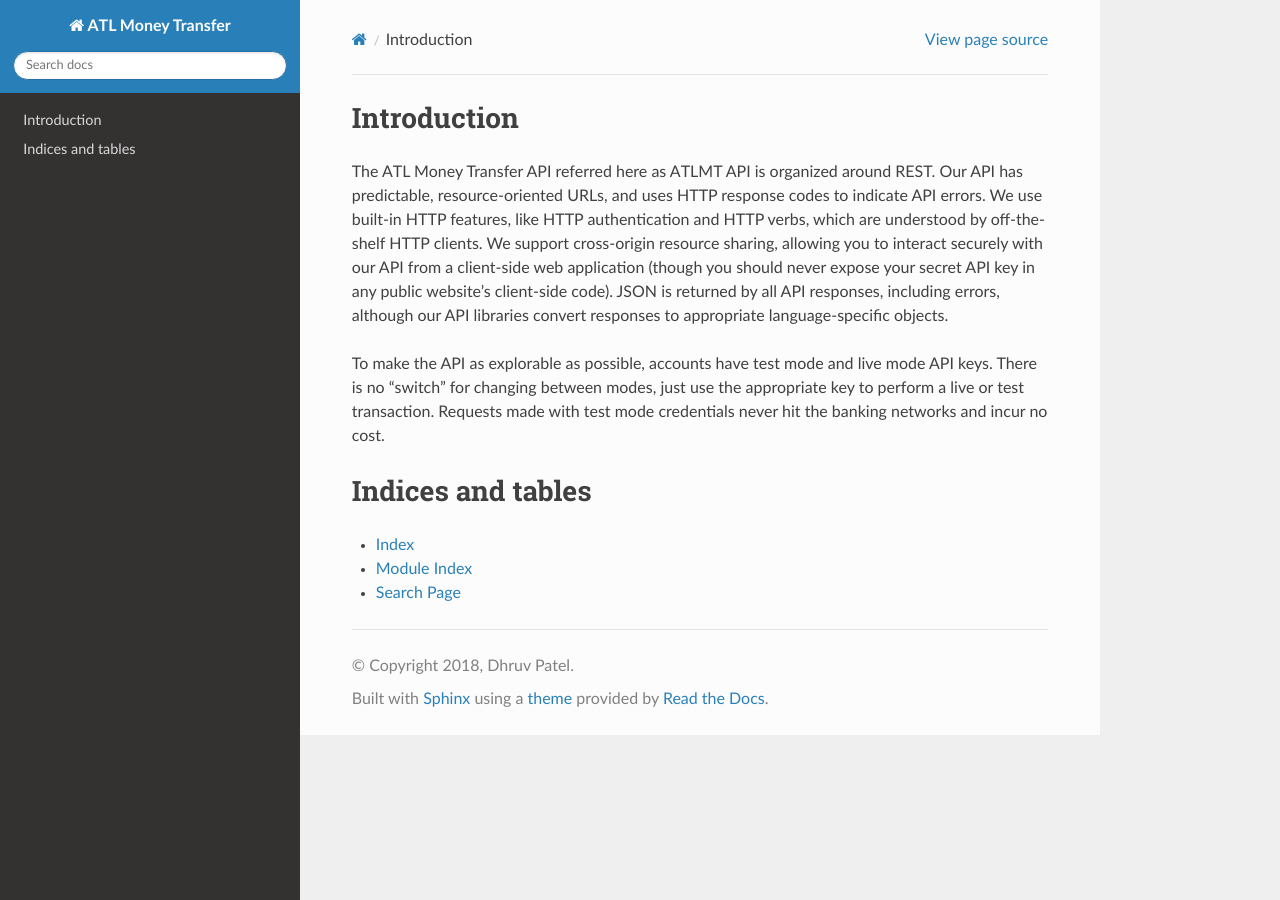
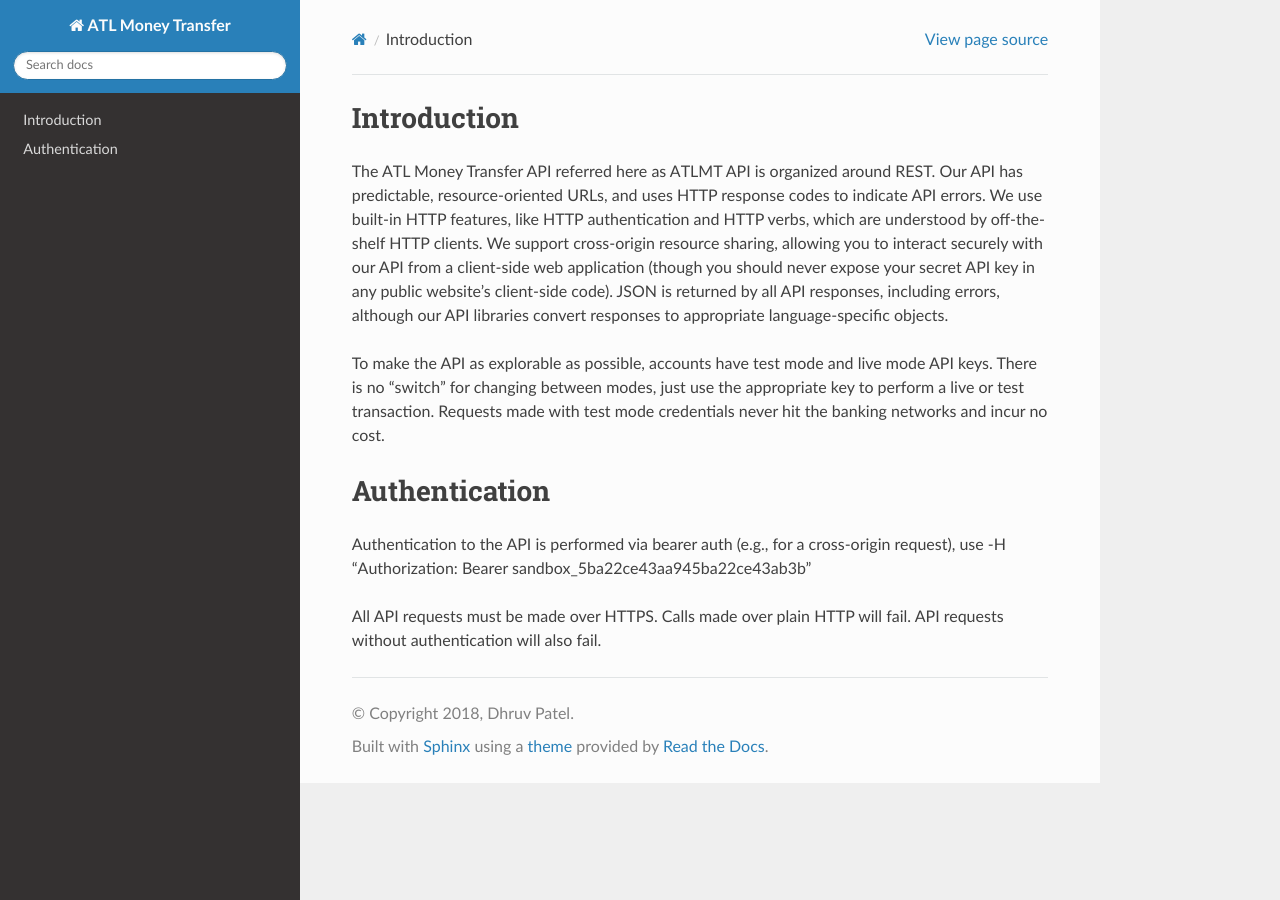
Before and after one commit to FinPayTech/atlmoneytransfer, a Sphinx documentation site: the page built from docs/index.rst, in a window 1280 px wide. Built offline with Sphinx 7.4.7 and the Read the Docs theme 2.0.0, drawn with Linux system fonts in a browser that asks for light colours.

Commit message:
docs updated

```diff
--- a/docs/index.rst
+++ b/docs/index.rst
@@ -12,9 +12,9 @@ The ATL Money Transfer API referred here as ATLMT API is organized around REST.
 
 To make the API as explorable as possible, accounts have test mode and live mode API keys. There is no "switch" for changing between modes, just use the appropriate key to perform a live or test transaction. Requests made with test mode credentials never hit the banking networks and incur no cost.
 
-Indices and tables
-==================
+Authentication
+==============
 
-* :ref:`genindex`
-* :ref:`modindex`
-* :ref:`search`
+Authentication to the API is performed via bearer auth (e.g., for a cross-origin request), use -H "Authorization: Bearer sandbox_5ba22ce43aa945ba22ce43ab3b"
+
+All API requests must be made over HTTPS. Calls made over plain HTTP will fail. API requests without authentication will also fail.
```
